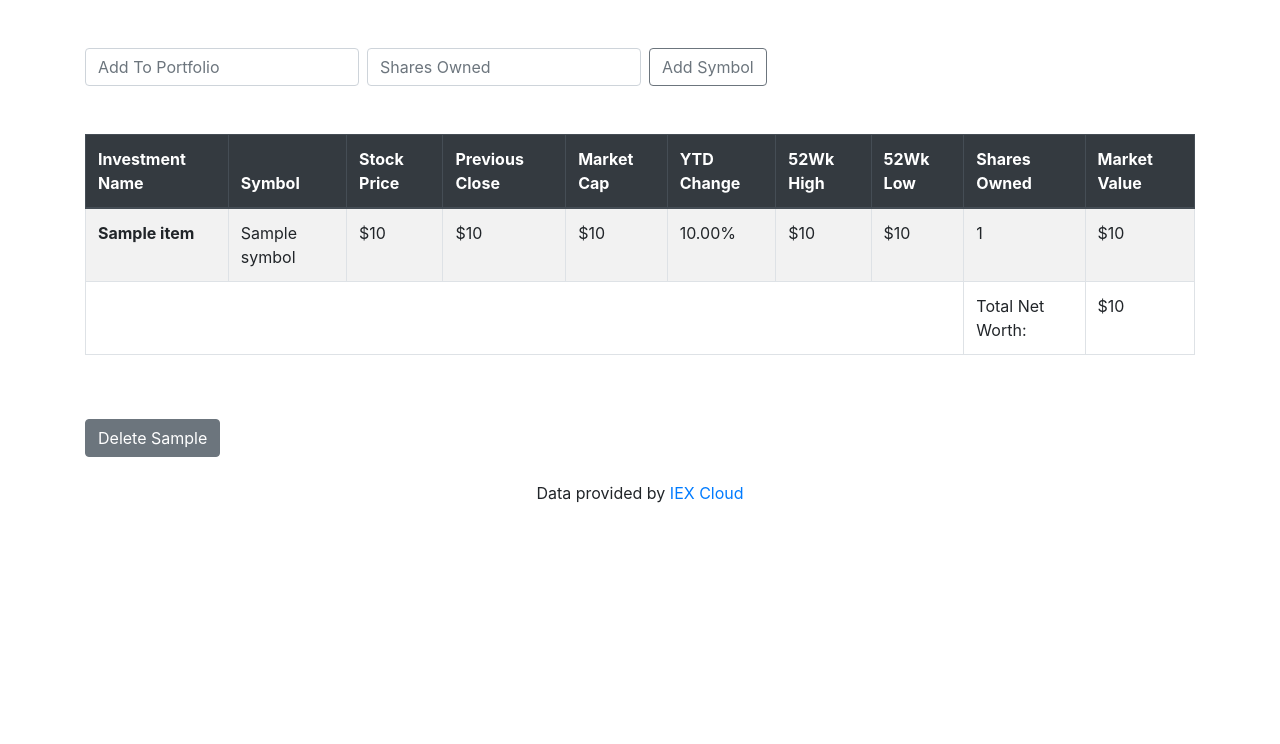
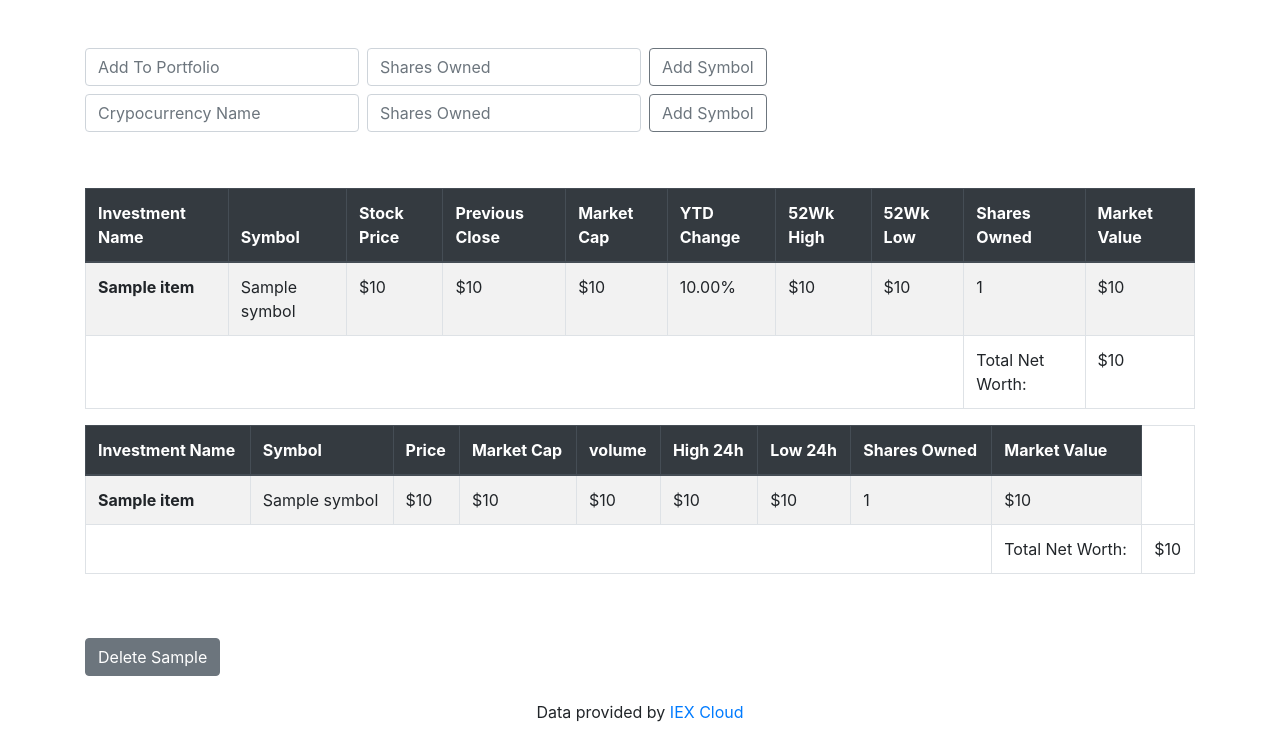
Before and after one commit to OskarZski/stock-market-CMS, a Django app: page / in a window 1280 px wide. Shown: the part 56-800 px from the top of the page. Run offline with Django 3.2, Linux system fonts and the light colour scheme; tables that the repository leaves empty hold one stand-in row (values such as "Sample post"); a database or web service that is not in the repository returns one stand-in record (values such as "Sample title"); data that the repository does not hold is empty; some libraries are stand-ins or nearby versions.

Commit message:
Added input and cryptocurrency table to the view

```diff
--- a/quotes/apis.py
+++ b/quotes/apis.py
@@ -75,6 +75,8 @@ class CryptoAPI(APIHandler):
         self.url = self.original_url.format(data["ticker"])
         self.get()
         crypto_data = {}
+        crypto_data["name"] = self.data["name"]
+        crypto_data["symbol"] = self.data["symbol"]
         crypto_data["market_cap"] = self.data["market_data"]["market_cap"]["cad"]
         crypto_data["price"] = self.data["market_data"]["current_price"]["cad"]
         crypto_data["volume"] = self.data["market_data"]["total_volume"]["cad"]
--- a/quotes/templates/portfolio.html
+++ b/quotes/templates/portfolio.html
@@ -3,16 +3,25 @@
 {% load humanize %}
 
 
-<br/>
+<br />
 
 <form action="{% url 'portfolio' %}" class="form-inline my-2 my-lg-0" method="POST">
     {% csrf_token %}
     <input class="form-control mr-sm-2" type="search" placeholder="Add To Portfolio" aria-label="Search" name="ticker">
     <input class="form-control mr-sm-2" type="text" placeholder="Shares Owned" aria-label="Search" name="shares_owned">
     <button class="btn btn-outline-secondary my-2 my-sm-0" type="submit">Add Symbol</button>
+    <input type="hidden" name="currency_type" value="stock">
 </form>
 
-<br/><br/>
+<form action="{% url 'portfolio' %}" class="form-inline my-2 my-lg-2" method="POST">
+    {% csrf_token %}
+    <input class="form-control mr-sm-2" type="search" placeholder="Crypocurrency Name" aria-label="Search"
+        name="ticker">
+    <input class="form-control mr-sm-2" type="text" placeholder="Shares Owned" aria-label="Search" name="shares_owned">
+    <button class="btn btn-outline-secondary my-2 my-sm-0" type="submit">Add Symbol</button>
+    <input type="hidden" name="currency_type" value="crypto">
+</form>
+<br /><br />
 
 <table class="table table-striped table-bordered table-hover">
     <thead class="thead-dark">
@@ -26,7 +35,6 @@
             <th scope="col">52Wk High</th>
             <th scope="col">52Wk Low</th>
             <th scope="col">Shares Owned</th>
-
             <th scope="col">Market Value</th>
         </tr>
     </thead>
@@ -46,7 +54,6 @@
             <td>${{ list_item.week52High|intcomma }}</td>
             <td>${{ list_item.week52Low|intcomma }}</td>
             <td>{{ list_item.shares_owned }}</td>
-
             <td>${{ list_item.market_value|intcomma }}</td>
         </tr>
         {% endfor %}
@@ -58,16 +65,60 @@
     </tfoot>
 </table>
 
+
+
+{% endif %}
+
+<table class="table table-striped table-bordered table-hover">
+    <thead class="thead-dark">
+        <tr>
+            <th scope="col">Investment Name</th>
+            <th scope="col">Symbol</th>
+            <th scope="col">Price</th>
+            <th scope="col">Market Cap</th>
+            <th scope="col">volume</th>
+            <th scope="col">High 24h</th>
+            <th scope="col">Low 24h</th>
+            <th scope="col">Shares Owned</th>
+            <th scope="col">Market Value</th>
+        </tr>
+    </thead>
+    <tbody>
+        {% if ticker %}
+
+        {% for list_item in output %}
+        <tr>
+            <th scope="row">{{ list_item.name }}</th>
+            <td>{{ list_item.symbol }}</td>
+            <td>${{ list_item.price }}</td>
+            <td>${{ list_item.market_cap|intcomma }}</td>
+            <td>${{ list_item.volume|intcomma }}</td>
+            <td>${{ list_item.high_24|intcomma }}</td>
+            <td>${{ list_item.low_24|intcomma }}</td>
+            <td>{{ list_item.shares_owned }}</td>
+            <td>${{ list_item.market_value|intcomma }}</td>
+        </tr>
+        {% endfor %}
+    </tbody>
+    <tfoot>
+        <td colspan="8"></td>
+        <td>Total Net Worth:</td>
+        <td>${{ total_net_worth|intcomma }}</td>
+    </tfoot>
+</table>
+
+
+
 {% endif %}
 
 
 
-<br/><br/>
+<br /><br />
 
 {% for item in ticker %}
 <a href="{% url 'delete' item.id %}" class="btn btn-secondary">Delete {{ item }}</a> &nbsp;&nbsp;&nbsp;&nbsp;&nbsp;
 {% endfor %}
-  <br/><br/>
+<br /><br />
 <center>Data provided by <a href="https://iexcloud.io">IEX Cloud</a></center>
 
 
--- a/quotes/views.py
+++ b/quotes/views.py
@@ -43,8 +43,10 @@ def portfolio(request):
 
     if request.method == "POST":
         form = StockForm(request.POST or None)
-
+        print(request.POST)
+        print(form.is_valid())
         if form.is_valid():
+            print(form.cleaned_data)
             ticker_name = form.cleaned_data.get("ticker")
             if not iexapi.ticker_available(ticker_name):
                 messages.error(
@@ -73,7 +75,6 @@ def portfolio(request):
                 output.append(ticker_data)
             except Exception as e:
                 print(e.args)
-                api = None
 
         return render(
             request,
```
Lines whose indentation alone changed are shown as unchanged.
